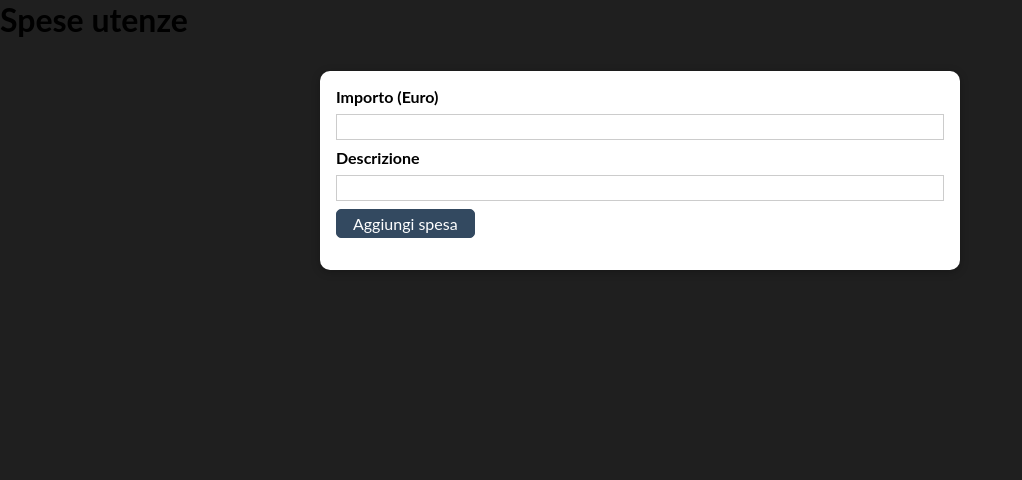
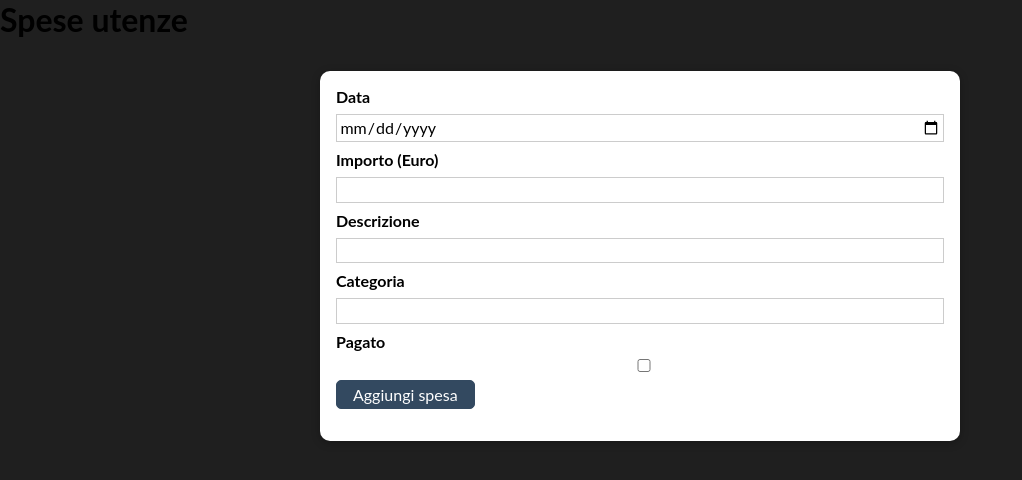
Before and after one commit to mkonemo/react-gestione-utenze-19bbby, a React (Create React App) app: page / in a window 1280 px wide. Shown: the top 480 px of the page, without its empty margins (0-1022 px from the left). Built offline with nearby package versions, Linux system fonts and the light colour scheme.

Commit message:
1 file modified

```diff
--- a/src/components/Expenses/AddExpense.js
+++ b/src/components/Expenses/AddExpense.js
@@ -6,22 +6,21 @@ import Button from '../UI/Button';
 import classes from './AddExpense.module.css';
 
 const AddExpense = () => {
-  //const [enteredDate, setEnteredDate] = useState('');
+  const [enteredDate, setEnteredDate] = useState('');
   const [enteredAmount, setEnteredAmount] = useState('');
   const [enteredDescription, setEnteredDescription] = useState('');
- // const [enteredCategory, setEnteredCategory] = useState('');
- // const [checkedPaid, setCheckedPaid] = useState('false');
+  const [enteredCategory, setEnteredCategory] = useState('');
+  const [checkedPaid, setCheckedPaid] = useState('false');
 
   const addExpenseHandler = (event) => {
-    event.preventDefault(enteredDate, enteredAmount, enteredDescription, enteredCategory, checkedPaid );
-    console.log()
+    event.preventDefault( );
+    console.log(enteredDate, enteredAmount, enteredDescription, enteredCategory, checkedPaid)
   };
 
-  /*
   const dateChangeHandler = (event) => {
     setEnteredDate(event.target.value);
   };
-*/
+
   const amountChangeHandler = (event) => {
     setEnteredAmount(event.target.value);
   }
@@ -29,7 +28,7 @@ const AddExpense = () => {
   const descriptionChangeHandler = (event) => {
     setEnteredDescription(event.target.value);
   }
-/*
+
   const categoryChangeHandler = (event) => {
     setEnteredCategory(event.target.value);
   }
@@ -37,11 +36,17 @@ const AddExpense = () => {
   const paidCangeHandler = (event) => {
     setCheckedPaid(event.target.value);
   }
-*/
+
   return (
     <Card className={classes.input}>
       <form onSubmit={addExpenseHandler}>
-
+        <label htmlFor="date">Data</label>
+        <input
+          id="date"
+          type="date"
+          value={enteredDate}
+          onChange={dateChangeHandler}
+        />
         <label htmlFor="amount">Importo (Euro)</label>
         <input
           id="amount"
@@ -56,7 +61,20 @@ const AddExpense = () => {
           value={enteredDescription}
           onChange={descriptionChangeHandler}
         />
-
+        <label htmlFor="category">Categoria</label>
+        <input
+          id="category"
+          type="text"
+          value={enteredCategory}
+          onChange={categoryChangeHandler}
+        />
+        <label htmlFor="paid">Pagato</label>
+        <input
+          id="paid"
+          type="checkbox"
+          value={checkedPaid}
+          onChange={paidCangeHandler}
+        />
         <Button type="submit">Aggiungi spesa</Button>
       </form>
     </Card>
```
